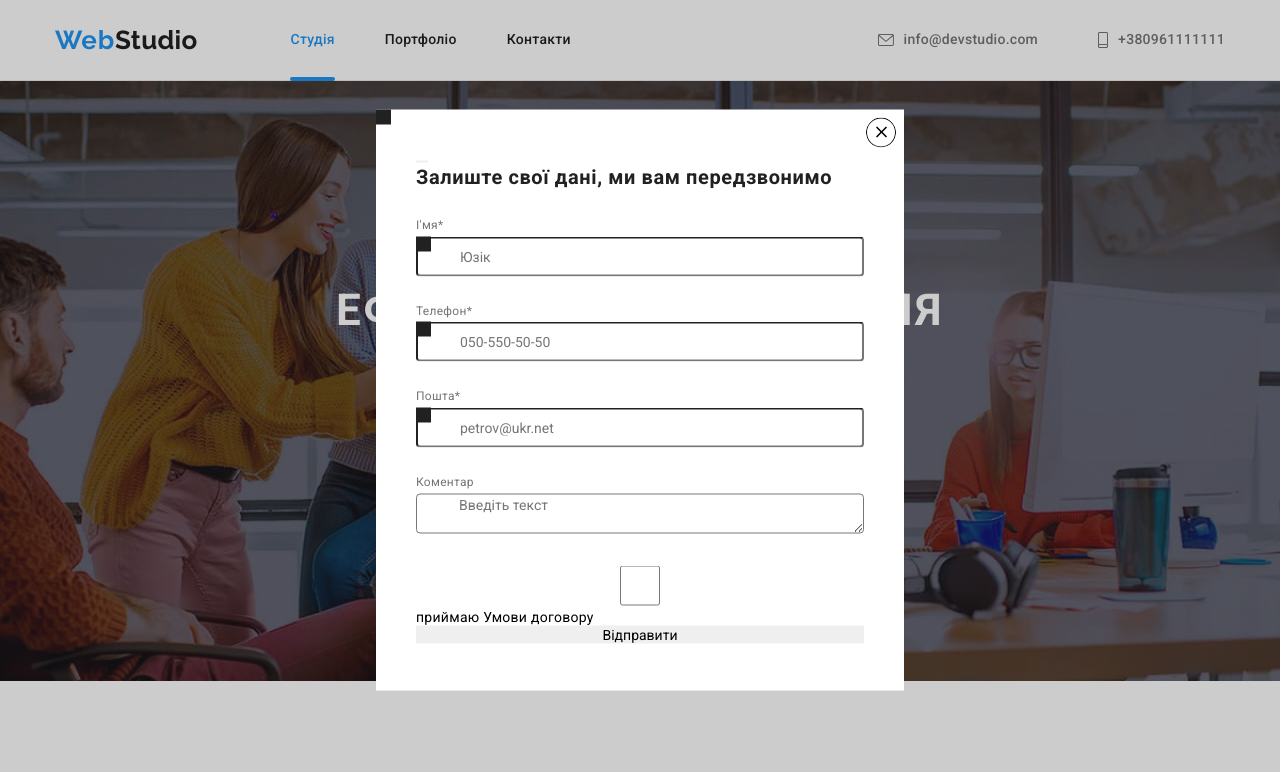
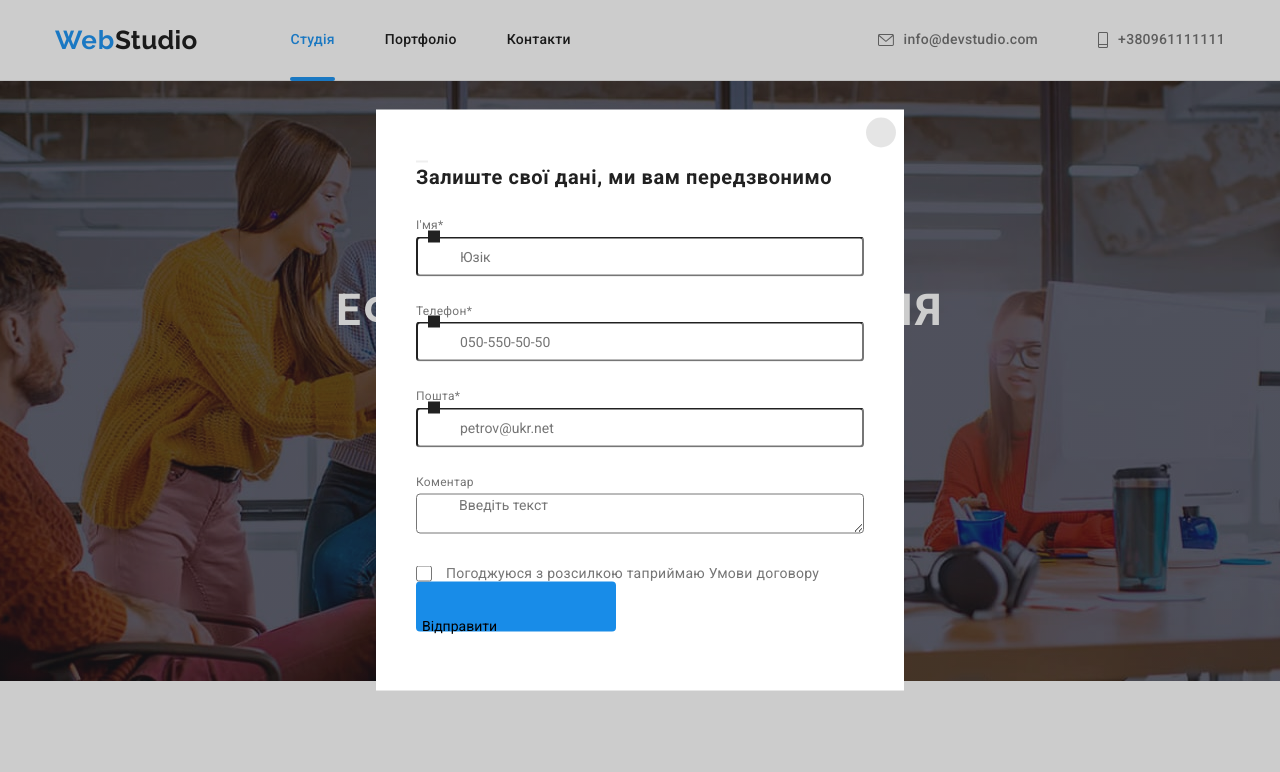
Before and after one commit to YuriyCher/goit-markup-hw-06, a plain HTML site: page index.html in a window 1280 px wide. Shown: the top 772 px of the page. Drawn offline with nearby package versions, Linux system fonts and the light colour scheme.

Commit message:
кнопка

```diff
--- a/css/styles.css
+++ b/css/styles.css
@@ -976,7 +976,7 @@ height: 20px;
 fill:
 #FFFFFF;
 }
-
+/* ===========  backdrop========== */
 .backdrop
 {
   position:fixed;
@@ -1089,8 +1089,46 @@ padding-bottom: 4px;
 
 {
 margin-bottom: 28px;
+}
+.modal-form-submit
+{
+  /* position: absolute; */
 
+
+
+  display: flex;
+  align-items: center;
+  justify-content:space-between;
+  width: 200px;
+  height: 50px;
+  border-radius: 4px;
+  padding-top: 40px;
+  background-color:
+  #188CE8;
+  Effect: Drop shadow
+  Radius: 4px
+  Offset: 0px, 4px
+  rgba(0, 0, 0, 0.15)
 }
+.title-text,
+.text-title
+{display: flex;
+  flex-direction:;
+align-items: center;
+margin-left: 15px;
+font-family: var(--primary-font);
+color: var(--secondary-text-color-theme-light)
+}
+
+.modal-form-check
+ { position: absolute;
+  display: flex;
+  flex-direction: column;
+align-items: center;
+width: 16px;
+height: 16px;
+}
+
 
 .modal-form-message{
   /* height: 120px; */
@@ -1101,12 +1139,13 @@ margin-bottom: 28px;
 
 .modal-form-input-icon{
   position: absolute;
-  top: 0;
-  left: 0;
+  top: 0px;
+  left: 12px;
+  transform: translateY(-50%);
 
   display: block;
-  width: 15px;
-  height: 15px;
+  width: 12px;
+  height: 12px;
   background-color: var(--accent-color);
 
 }
--- a/index.html
+++ b/index.html
@@ -24,7 +24,8 @@ href="https://cdn.jsdelivr.net/npm/modern-normalize@1.1.0/modern-normalize.min.c
 <div class="container page-header-container">
 <nav class="page-nav">
 
-          <a href="./index.html" class="studio-list link-port"><span class="logo"><span class="accent-logo list link">Web</span>Studio</span></a>
+          <a href="./index.html" class="studio-list link-port"><span class="logo">
+            <span class="accent-logo list link">Web</span>Studio</span></a>
 
      <ul class="list menu">
        <li class="menu-item">
@@ -72,7 +73,7 @@ href="https://cdn.jsdelivr.net/npm/modern-normalize@1.1.0/modern-normalize.min.c
 
 
      <h1 class="title-main">Ефективні рішення для вашого бізнесу</h1>
-       <button class="modal-open-btn button " type="button" data-modal-open >Замовити послугу</button>
+       <button class="modal-open-btn button " type="button"data-modal-open >Замовити послугу</button>
   </div>
       </div>
 </section>
@@ -453,7 +454,7 @@ href="https://cdn.jsdelivr.net/npm/modern-normalize@1.1.0/modern-normalize.min.c
   <div class="modal">
   <button type="button" class="modal-close-btn" data-modal-close>
   <svg class="modal-close-icon">
-    <use href="./images/symbol-defs 2.svg#icon-close"></use>
+    <use href="./images/person-b.svg#clip0_1_5925"></use>
   </svg>
     </button>
      <p class="modal-form-title">Залиште свої дані, ми вам передзвонимо</p>
@@ -468,7 +469,7 @@ href="https://cdn.jsdelivr.net/npm/modern-normalize@1.1.0/modern-normalize.min.c
         placeholder="Юзік"
         />
         <span class="modal-form-input-icon"></span>
-        <use href="./images/svgvo110.svg#icon-untitled2"></use>
+        <use href=""></use>
 
 
         </div>
@@ -483,7 +484,7 @@ href="https://cdn.jsdelivr.net/npm/modern-normalize@1.1.0/modern-normalize.min.c
        placeholder="050-550-50-50"
        />
        <span class="modal-form-input-icon"></span>
-       <use href="./images/svgvo110.svg@icon-untitled1"> </use>
+       <use href=""> </use>
 
 
        </div>
@@ -497,7 +498,7 @@ href="https://cdn.jsdelivr.net/npm/modern-normalize@1.1.0/modern-normalize.min.c
        placeholder="petrov@ukr.net"
        />
        <span class="modal-form-input-icon"></span>
-       <use href="./images/110/110.svg#icon-icon-check"> </use>
+       <use href=""> </use>
 
 
        </div>
@@ -514,23 +515,22 @@ href="https://cdn.jsdelivr.net/npm/modern-normalize@1.1.0/modern-normalize.min.c
       ></textarea>
    </label>
         <label for="" class="modal-form-check-field">
-          <div class="modal-form-input-wrapper"></div>
+          <div class="modal-form-input-wrapper">
 
           <input type="checkbox" class="modal-form-check"
         name="user_policy"
-
-          />
-          <span class="modal-form-input-icon"></span>
-
-  <use href="./images/110/110.svg#></use>
+        />
 
 
-         </div>
-      Погоджуюся з розсилкою та <a href="">приймаю Умови договору</a>
-          <!-- <input type=" " class="modal-form-input" required/> -->
+
+
+         <a href="" class="title-text"><span class="text-title">
+          <span class="accent">Погоджуюся з розсилкою та</span>приймаю Умови договору</span></a>
+    </div>
+
         </label>
 
-        <button type="submit" class=""modal-form-submit>Відправити</button>
+        <button type="submit" class="modal-form-submit">Відправити</button>
       </form>
   </div>
 
```
Also changed, not shown: images/email-b.svg (added), images/person-b.svg (added), images/phone-b.svg (added), 1 other file.
